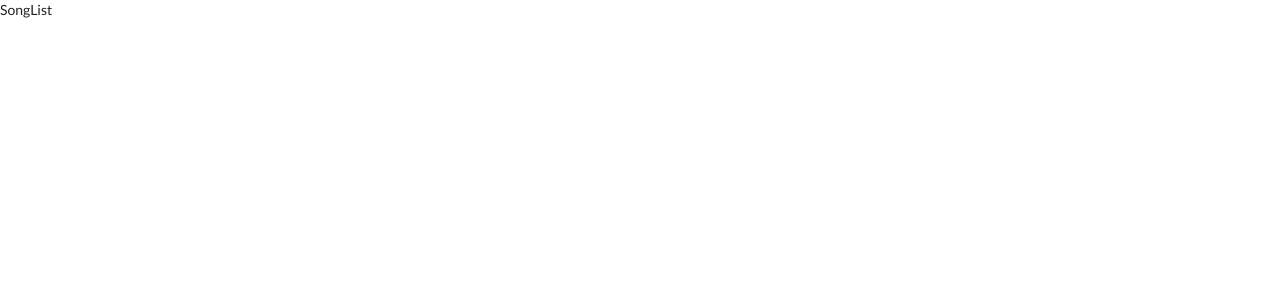
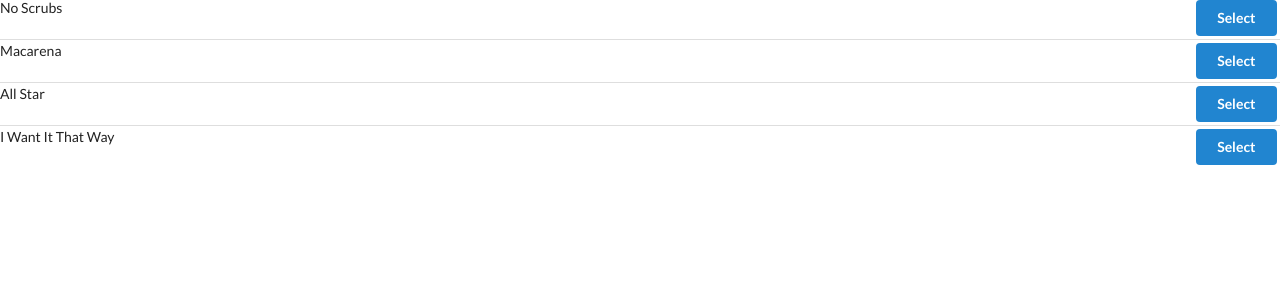
Before and after one commit to deeebeee3/2019-react-song-app-redux, a React (Create React App) app in the folder songs/: page / in a window 1280 px wide. Shown: the top 300 px of the page. Built offline with nearby package versions, Linux system fonts and the light colour scheme.

Commit message:
building a list with redux data and styling it with semantic ui

```diff
--- a/songs/public/index.html
+++ b/songs/public/index.html
@@ -5,7 +5,7 @@
     <link rel="shortcut icon" href="%PUBLIC_URL%/favicon.ico" />
     <meta name="viewport" content="width=device-width, initial-scale=1" />
     <meta name="theme-color" content="#000000" />
-    <link rel="stylesheet" href="https://cdnjs.cloudflare.com/ajax/libs/semantic-ui/2.4.1/semantic.min.css" />
+    <link rel="stylesheet" href="https://cdnjs.cloudflare.com/ajax/libs/semantic-ui/2.4.1/semantic.min.css">
     <!--
       manifest.json provides metadata used when your web app is installed on a
       user's mobile device or desktop. See https://developers.google.com/web/fundamentals/web-app-manifest/
--- a/songs/src/components/SongList.js
+++ b/songs/src/components/SongList.js
@@ -3,9 +3,23 @@ import React, { Component } from "react"; // alternate way of importing Componen
 import { connect } from "react-redux";
 
 class SongList extends Component {
+  renderList() {
+    return this.props.songs.map(song => {
+      return (
+        <div className="item" key={song.title}>
+          <div className="right floated content">
+            <button className="ui button primary">Select</button>
+          </div>
+
+          <div className="content">{song.title}</div>
+        </div>
+      );
+    });
+  }
+
   render() {
-    console.log(this.props);
-    return <div>SongList</div>;
+    //console.log(this.props);
+    return <div className="ui divided list">{this.renderList()}</div>;
   }
 }
 
```
